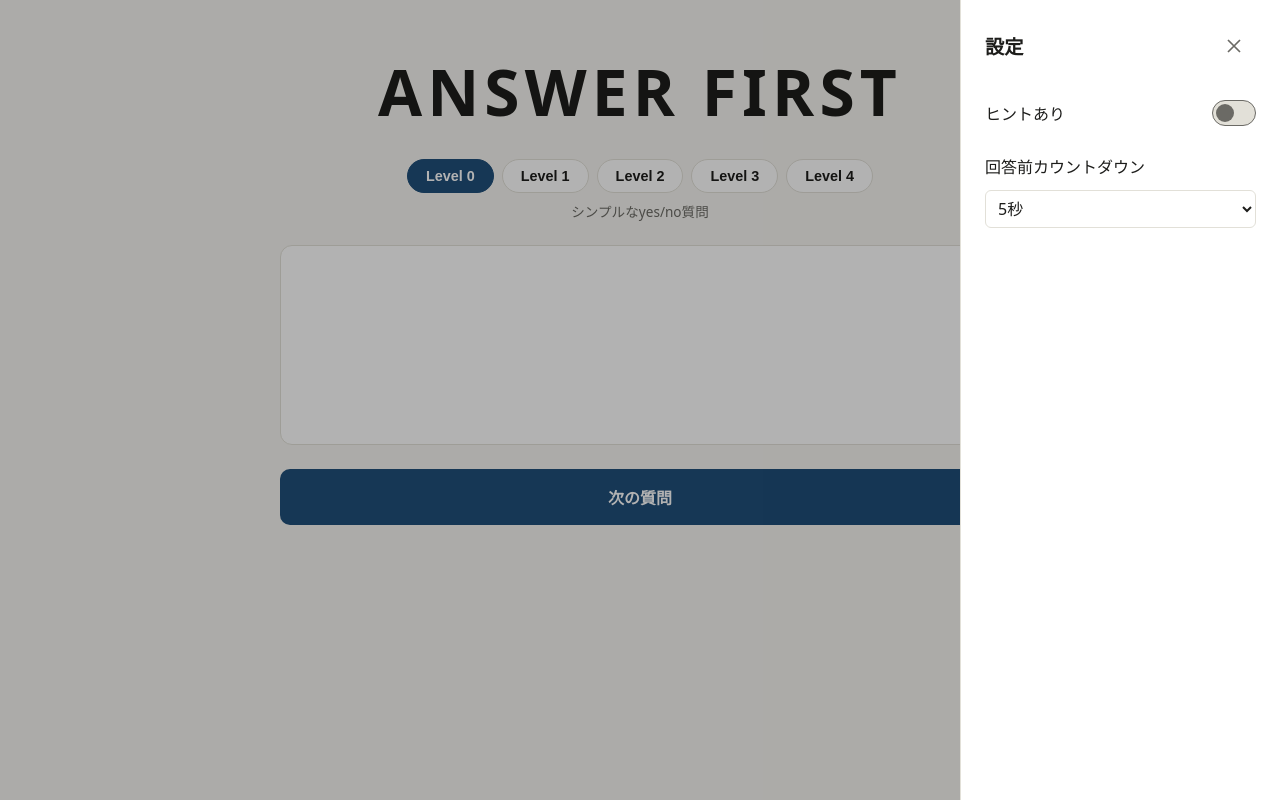
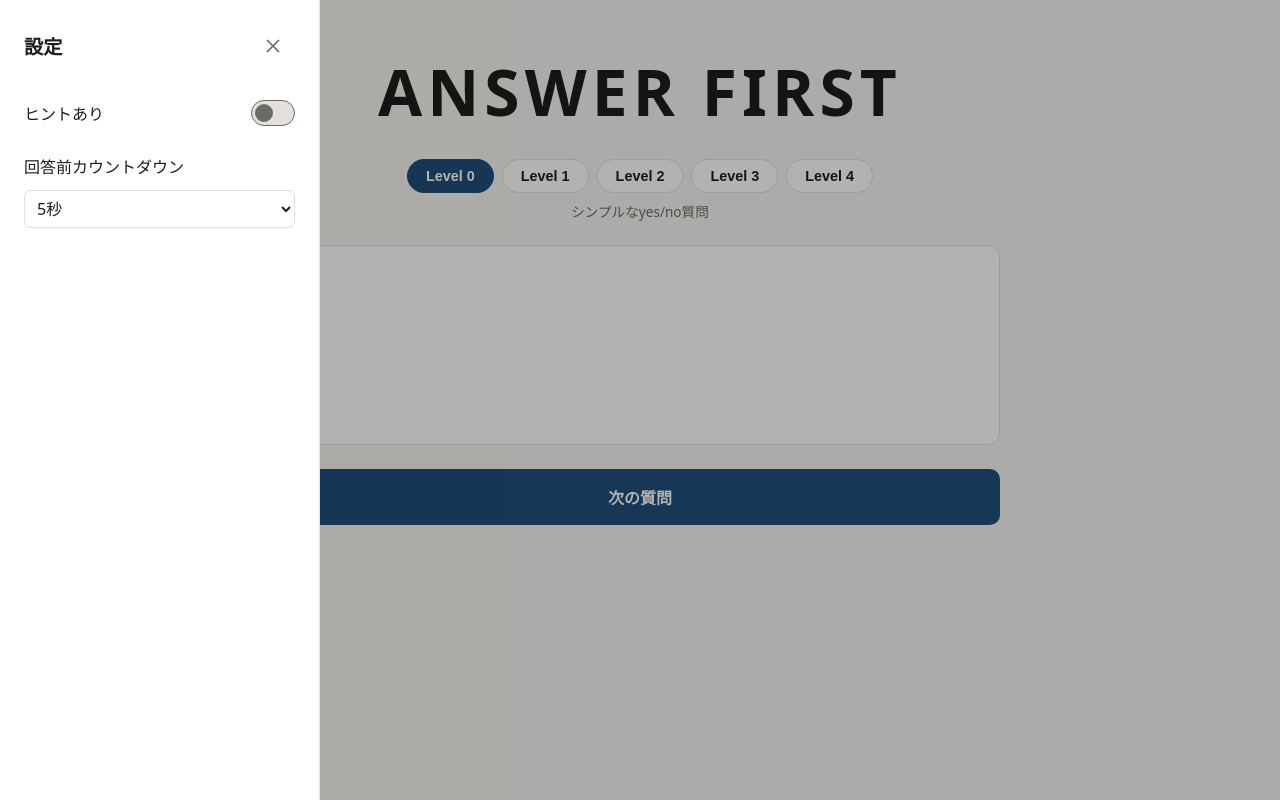
Before and after one commit to otiai10/answerfirst, a plain HTML site: page index.html in a window 1280 px wide. Both pictures are taken after a click on the button "設定". Drawn offline with Linux system fonts and the light colour scheme.

Commit message:
ui: 設定ボタンとパネルを左側に移動

```diff
--- a/index.html
+++ b/index.html
@@ -122,10 +122,10 @@
   }
   .icon-button:hover { background: var(--border); color: var(--text); }
   .icon-button svg { width: 24px; height: 24px; }
-  .settings-open { position: fixed; top: 12px; right: 12px; }
+  .settings-open { position: fixed; bottom: max(12px, env(safe-area-inset-bottom)); left: max(12px, env(safe-area-inset-left)); }
   .settings-panel {
     position: fixed;
-    inset: 0 0 0 auto;
+    inset: 0 auto 0 0;
     width: min(320px, 100vw);
     max-width: none;
     height: 100vh;
@@ -134,18 +134,18 @@
     margin: 0;
     padding: 24px;
     border: 0;
-    border-left: 1px solid var(--border);
+    border-right: 1px solid var(--border);
     background: var(--card);
     color: var(--text);
     overflow-y: auto;
-    transform: translateX(100%);
+    transform: translateX(-100%);
     transition: transform 220ms ease, display 220ms allow-discrete,
       overlay 220ms allow-discrete;
   }
   .settings-panel[open] { transform: translateX(0); }
   .settings-panel::backdrop { background: rgb(0 0 0 / .3); }
   @starting-style {
-    .settings-panel[open] { transform: translateX(100%); }
+    .settings-panel[open] { transform: translateX(-100%); }
   }
   @media (prefers-reduced-motion: reduce) {
     .settings-panel { transition: none; }
```
